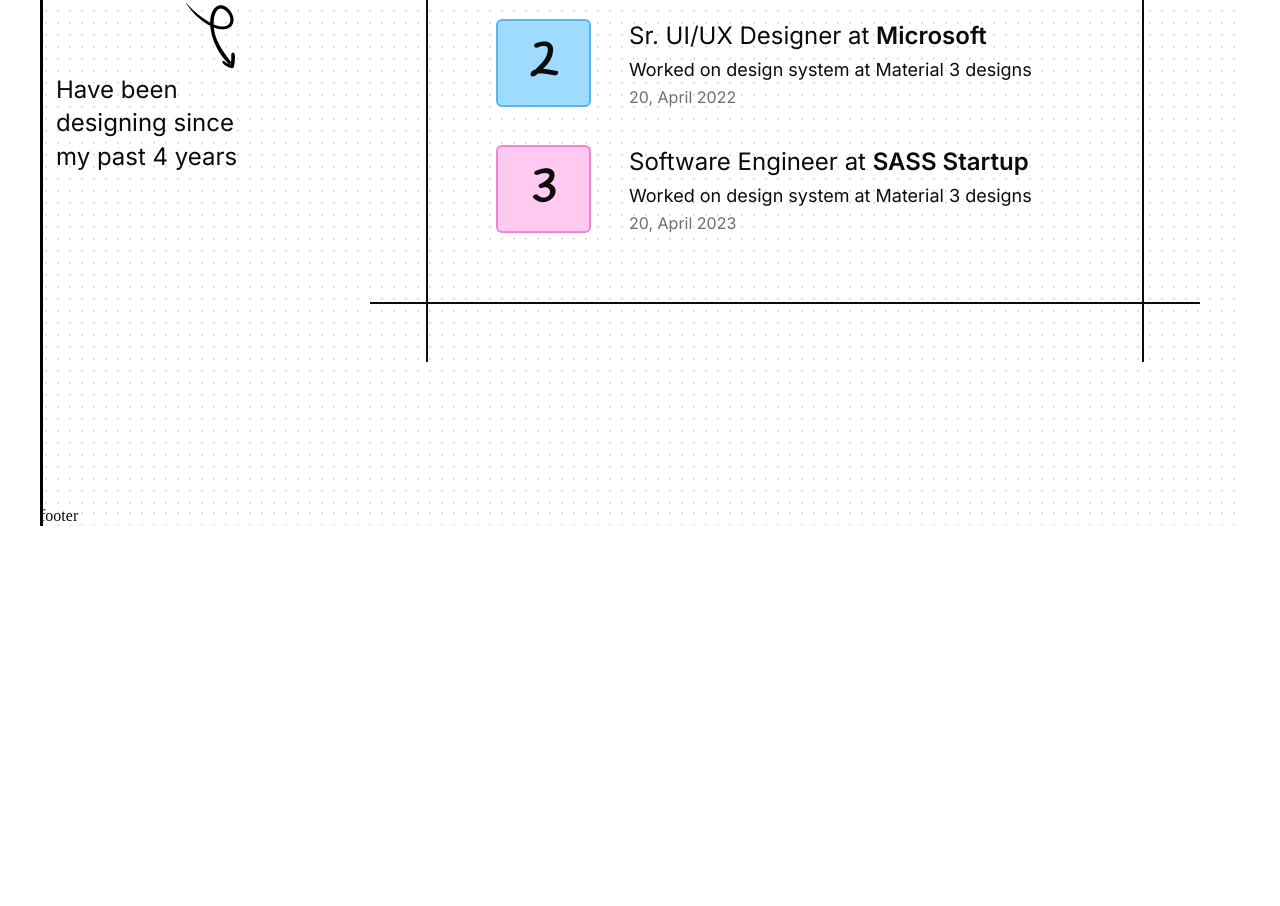
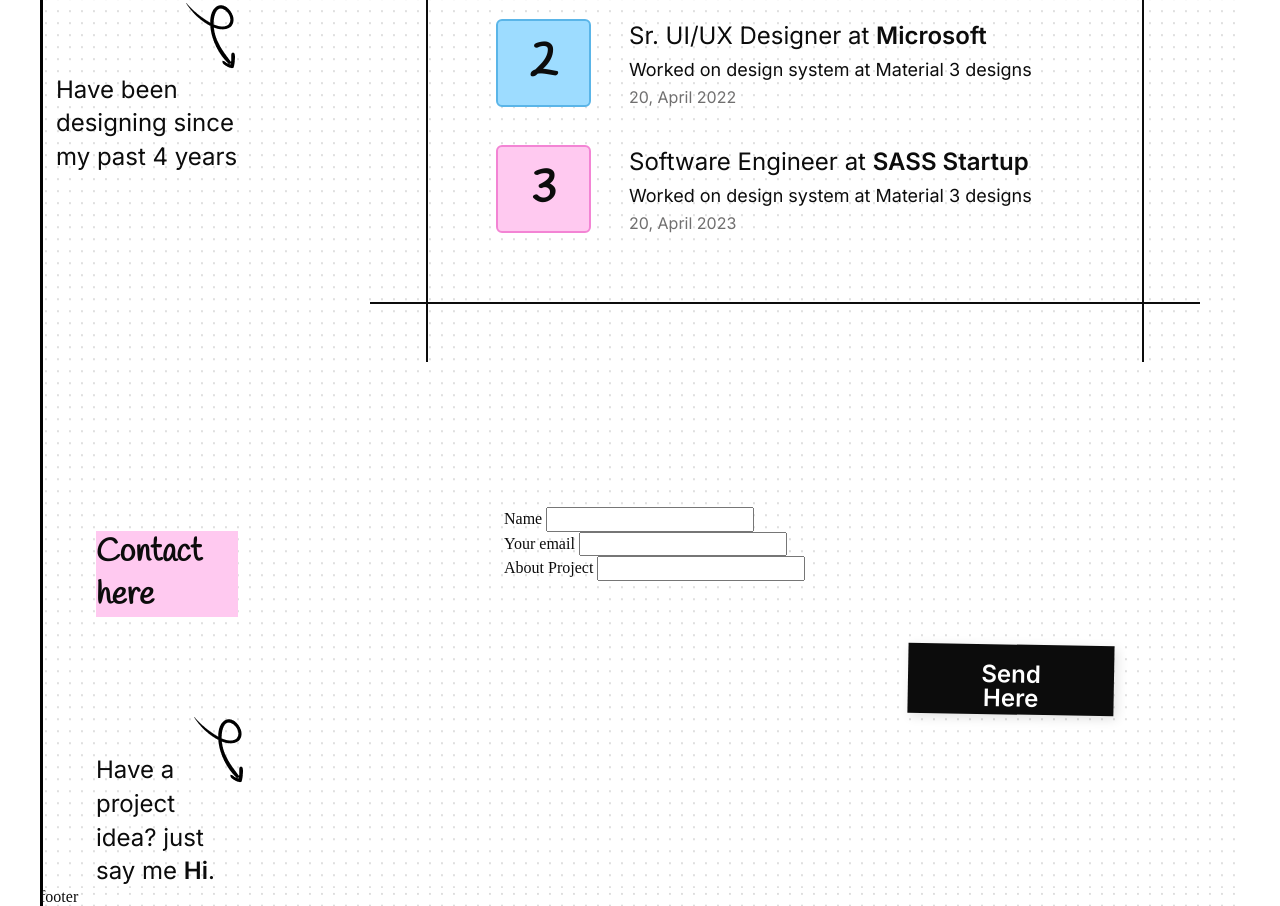
Before and after one commit to lnrzhkv/portfolio-1, a website built with Vite: page index.html in a window 1280 px wide. Shown: the part 2649-3555 px from the top of the page. Before the commit the page ends 3175 px from the top, so only its background shows below. Built offline with nearby package versions, Linux system fonts and the light colour scheme; files whose address does not match are found by name.

Commit message:
add contacts section

```diff
--- a/index.html
+++ b/index.html
@@ -198,6 +198,39 @@
           </div>
         </div>
       </section>
+
+<section class="contacts">
+  <div class="title-wrapper">
+    <span class="title"><b>Contact here</b></span>
+    <img src="images/arrows/projects-arrow.png" alt="arrow" />
+    <span class="subtitle"
+      >Have a project idea?
+      just say me <b>Hi</b>.</span
+    >
+  </div>
+
+<form action="/index.html">
+<div class="form-wrapper">
+  <div class="form-info">
+    <label for="name">Name</label>
+    <input type="text" name="comtact-name" id="name">
+  </div>
+  <div class="form-info">
+    <label for="e-mail">Your email</label>
+    <input type="email" name="e-mail" id="e-mail">
+  </div>
+  <div class="form-info">
+    <label for="project-info">About Project</label>
+    <input type="text" name="additional-info" id="project-info">
+  </div>
+</div>
+<div class="btn-contacts">
+  <buttton class="btn-primary">Send Here</buttton>
+</div>
+</form>
+
+</section>
+
     </main>
     <footer class="">footer</footer>
   </body>
--- a/styles/sections/contacts.scss
+++ b/styles/sections/contacts.scss
@@ -1,3 +1,35 @@
 .contacts {
+  display: flex;
+  gap: 210px;
 
+  & .title-wrapper {
+    position: relative;
+    @include flex(flex-start);
+    gap: 122px;
+    width: 246px;
+    flex-direction: column;
+    padding: 24px 56px 0;
+    height: fit-content;
+    width: 254px;
+
+    img {
+      position: absolute;
+      right: 51px;
+      bottom: 105px;
+    }
+  }
 }
+
+form {
+  width: 610px;
+  display: flex;
+  flex-direction: column;
+  gap: 60px;
+  height: fit-content;
+
+  & .btn-contacts {
+    display: flex;
+    justify-content: flex-end;
+    transform: rotate(1deg);
+  }
+}
```
